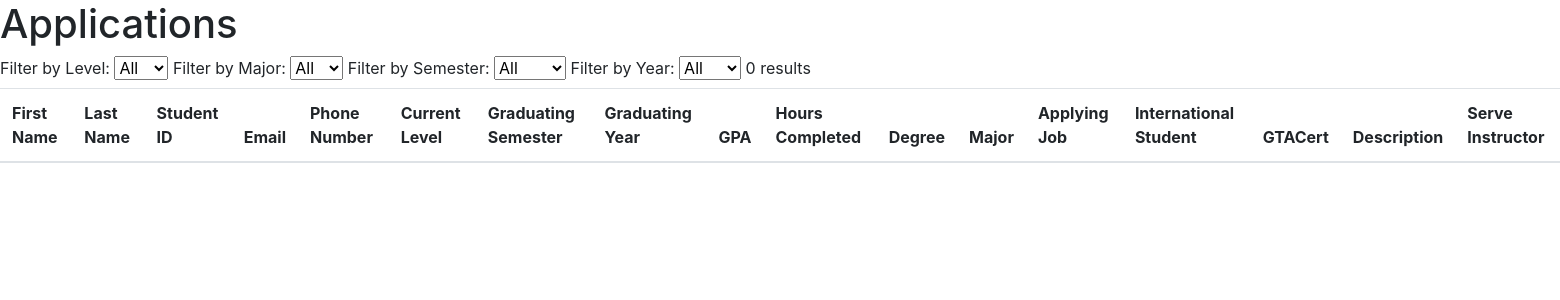
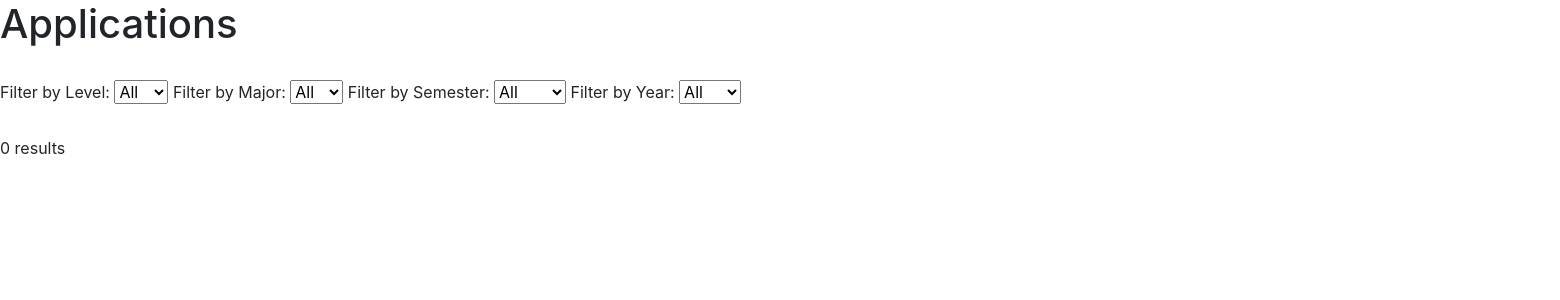
Before and after one commit to apatters04/CS451-SCAM-Capstone, a PHP site: page /project/postlogin.php in a window 1560 px wide. Shown: the top 300 px of the page. Run offline with PHP 8.4, Linux system fonts and the light colour scheme; data that the repository does not hold is empty; some libraries are stand-ins or nearby versions.

Commit message:
Add files via upload

```diff
--- a/postlogin.php
+++ b/postlogin.php
@@ -5,13 +5,12 @@
     <meta name="viewport" content="width=device-width, initial-scale=1.0">
     <title>Applications</title>
     <link rel="stylesheet" href="https://cdn.jsdelivr.net/npm/bootstrap@4.0.0/dist/css/bootstrap.min.css" integrity="sha384-Gn5384xqQ1aoWXA+058RXPxPg6fy4IWvTNh0E263XmFcJlSAwiGgFAW/dAiS6JXm" crossorigin="anonymous">
-    <script src="https://ajax.googleapis.com/ajax/libs/jquery/1.12.0/jquery.min.js"></script>
-    <script src="http://maxcdn.bootstrapcdn.com/bootstrap/5.1.3/js/bootstrap.min.js"></script>
+
     <script src="filter.js"></script>
 </head>
 <body>
     <h1>Applications</h1>
-
+	<br>
     <label for="currentLevel">Filter by Level:</label>
     <select id="currentLevel">
         <option value="">All</option>
@@ -49,30 +48,9 @@
         <option value="2028">2028</option>
     </select>
 
+	<br>
+	<br>
 
-    <table class="table">
-        <thead>
-            <tr>
-                <th onclick="sortTable(0)">First Name</th>
-                <th onclick="sortTable(1)">Last Name</th>
-                <th onclick="sortTable(2)">Student ID</th>
-                <th onclick="sortTable(3)">Email</th>
-                <th onclick="sortTable(4)">Phone Number</th>
-                <th onclick="sortTable(5)">Current Level</th>
-                <th onclick="sortTable(6)">Graduating Semester</th>
-                <th onclick="sortTable(7)">Graduating Year</th>
-                <th onclick="sortTable(8)">GPA</th>
-                <th onclick="sortTable(9)">Hours Completed</th>
-                <th onclick="sortTable(10)">Degree</th>
-                <th onclick="sortTable(11)">Major</th>
-                <th onclick="sortTable(12)">Applying Job</th>
-                <th onclick="sortTable(13)">International Student</th>
-                <th onclick="sortTable(14)">GTACert</th>
-                <th onclick="sortTable(15)">Description</th>
-                <th onclick="sortTable(16)">Serve Instructor</th>
-            </tr>
-        </thead>
-        <tbody>
                     <?php
     // Database connection
     $servername = "localhost";
@@ -91,9 +69,9 @@
 
     if ($result->num_rows > 0) {
         // Output table headers
-        echo "<table border='1'>
+        echo "<table class='table table-hover'>
                 <tr>
-                    <th>First Name</th>
+                    <th scope='col'>First Name</th>
                     <th>Last Name</th>
                     <th>Student ID</th>
                     <th>Email</th>
@@ -144,8 +122,9 @@
     // Close the database connection
     $conn->close();
 ?>
+	<script src="https://code.jquery.com/jquery-3.2.1.slim.min.js" integrity="sha384-KJ3o2DKtIkvYIK3UENzmM7KCkRr/rE9/Qpg6aAZGJwFDMVNA/GpGFF93hXpG5KkN" crossorigin="anonymous"></script>
+	<script src="https://cdn.jsdelivr.net/npm/popper.js@1.12.9/dist/umd/popper.min.js" integrity="sha384-ApNbgh9B+Y1QKtv3Rn7W3mgPxhU9K/ScQsAP7hUibX39j7fakFPskvXusvfa0b4Q" crossorigin="anonymous"></script>
+	<script src="https://cdn.jsdelivr.net/npm/bootstrap@4.0.0/dist/js/bootstrap.min.js" integrity="sha384-JZR6Spejh4U02d8jOt6vLEHfe/JQGiRRSQQxSfFWpi1MquVdAyjUar5+76PVCmYl" crossorigin="anonymous"></script>
 
-        </tbody>
-    </table>
 </body>
 </html>
```
